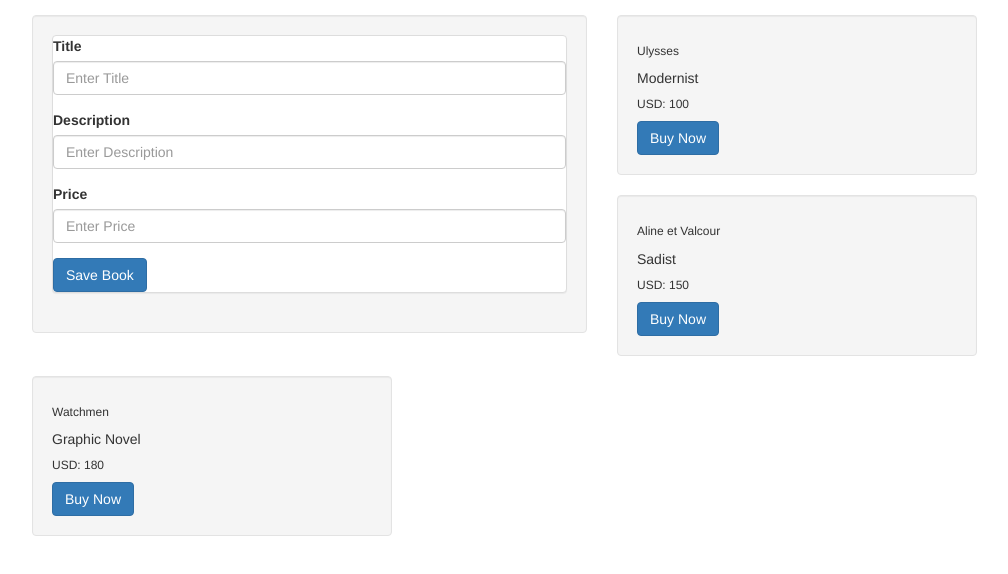
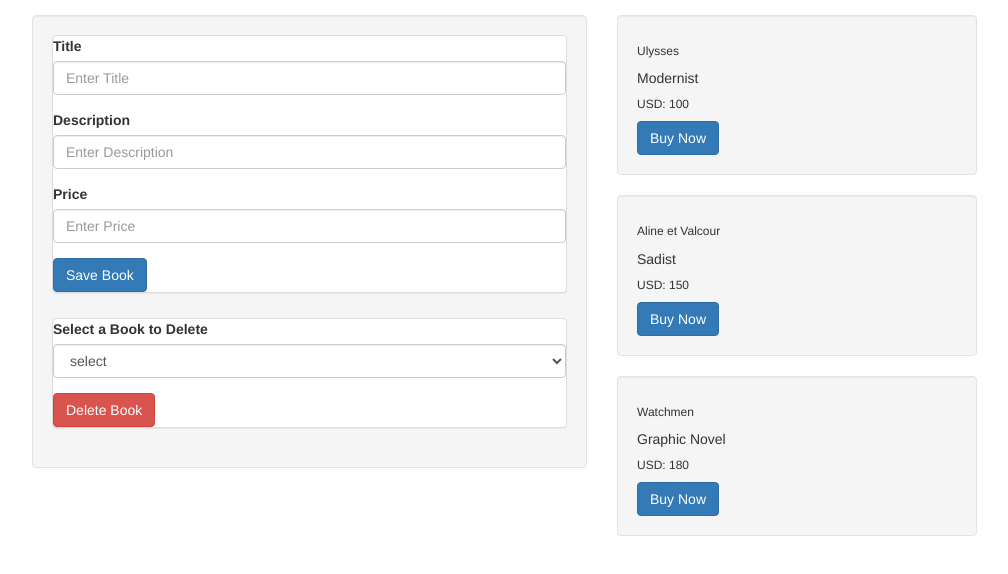
Before and after one commit to hectorcoronado/react-redux-cart, a React app: page / in a window 1280 px wide. Shown: the top 574 px of the page, without its empty margins (38-1046 px from the left). Built offline with nearby package versions, Linux system fonts and the light colour scheme.

Commit message:
enables delete functionality from BookForm

```diff
--- a/src/components/pages/BooksForm.js
+++ b/src/components/pages/BooksForm.js
@@ -6,7 +6,7 @@ import { connect } from 'react-redux';
 import { bindActionCreators } from 'redux';
 import { findDOMNode } from 'react-dom';
 
-import { postBooks } from '../../actions/booksActions';
+import { postBooks, deleteBook } from '../../actions/booksActions';
 
 class BooksForm extends Component {
   handleSubmit() {
@@ -19,7 +19,20 @@ class BooksForm extends Component {
     // call action that we've imported & bound in mapDispatchToProps:
     this.props.postBooks(book);
   }
+
+  onDelete () {
+    let bookId = findDOMNode(this.refs.delete).value;
+
+    this.props.deleteBook(bookId);
+  }
+
   render() {
+    const booksList = this.props.books.map((booksArr) => {
+      return (
+        <option key={booksArr._id}>{booksArr._id}</option>
+      )
+    })
+
     return (
       <Well>
         <Panel>
@@ -54,13 +67,38 @@ class BooksForm extends Component {
             Save Book
           </Button>
         </Panel>
+        <Panel style={{marginTop: '25px'}}>
+          <FormGroup controlId="formControlsSelect">
+            <ControlLabel>
+              Select a Book to Delete
+            </ControlLabel>
+            <FormControl
+              ref="delete"
+              componentClass="select"
+              placeholder="select"
+            >
+              <option value="select">select</option>
+              {booksList}
+            </FormControl>
+          </FormGroup>
+          <Button
+            bsStyle="danger"
+            onClick={this.onDelete.bind(this)}
+          >Delete Book</Button>
+        </Panel>
       </Well>
     );
   }
 }
 
-function mapDispatchToProps(dispatch) {
-  return bindActionCreators({ postBooks }, dispatch);
+function mapStateToProps(state) {
+  return {
+    books: state.books.books
+  }
 }
 
-export default connect(null, mapDispatchToProps)(BooksForm);
+function mapDispatchToProps(dispatch) {
+  return bindActionCreators({ postBooks, deleteBook }, dispatch);
+}
+
+export default connect(mapStateToProps, mapDispatchToProps)(BooksForm);
--- a/src/reducers/booksReducers.js
+++ b/src/reducers/booksReducers.js
@@ -28,17 +28,19 @@ export function booksReducers (state=INIT_STATE, action) {
     case "GET_BOOKS":
       return {...state, books: [...state.books]}
       break;
+
     case "POST_BOOK":
       // let books = state.books.concat(action.payload);
       // return {books};
       return { books: [...state.books, ...action.payload] };
       break;
+
     case "DELETE_BOOK":
       // create copy of current array of books:
       const booksB4Delete = [...state.books];
       // determine at which index in array is the book you'll delete:
       const indexToDelete = booksB4Delete.findIndex((book) => {
-        return book._id === action.payload._id;
+        return book._id.toString() === action.payload;
       });
       // use slice to remove the book at specific index:
       return {
@@ -47,6 +49,7 @@ export function booksReducers (state=INIT_STATE, action) {
         ]
       };
       break;
+
     case "UPDATE_BOOK":
       // create copy of current array of books:
       const booksB4Update = [...state.books];
```
